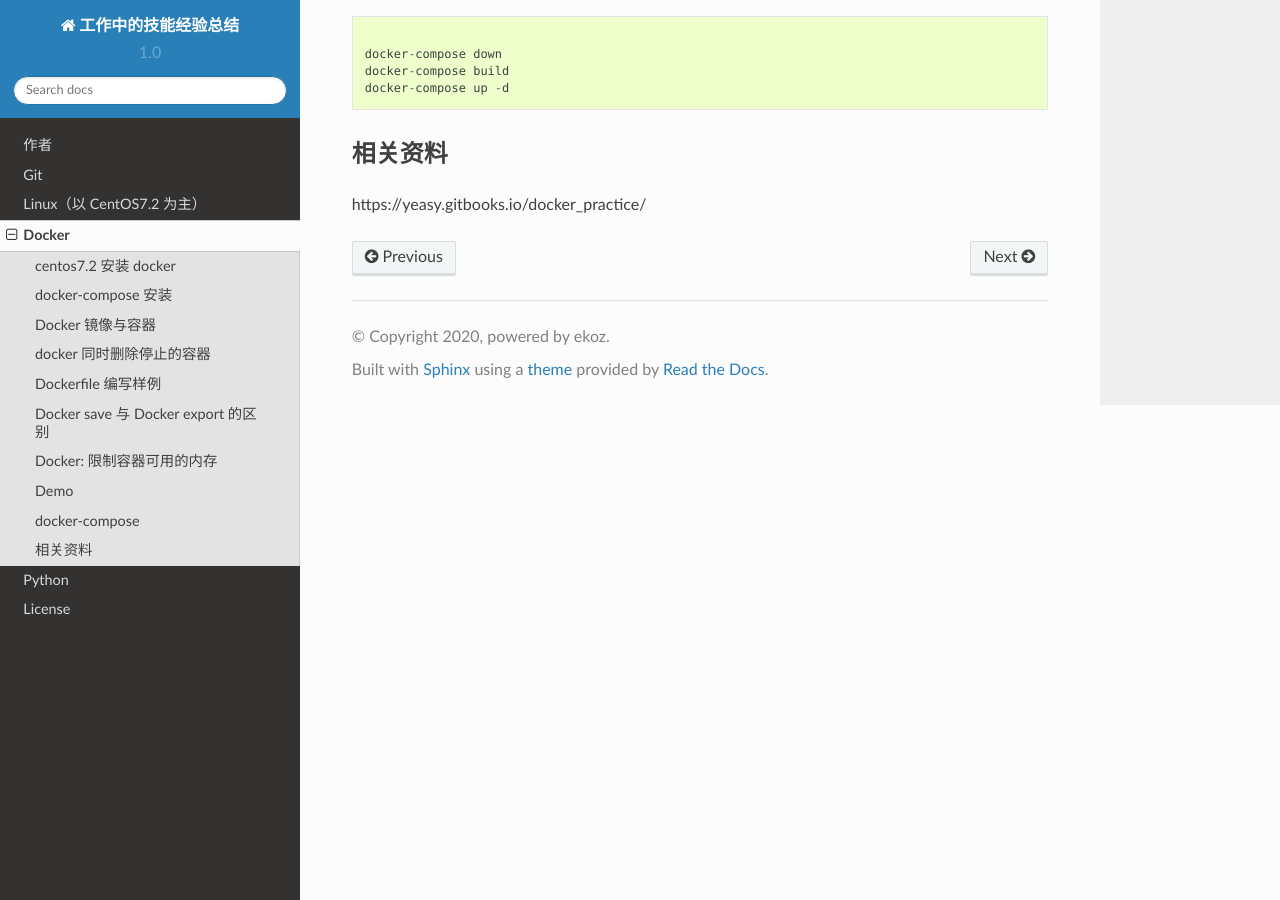
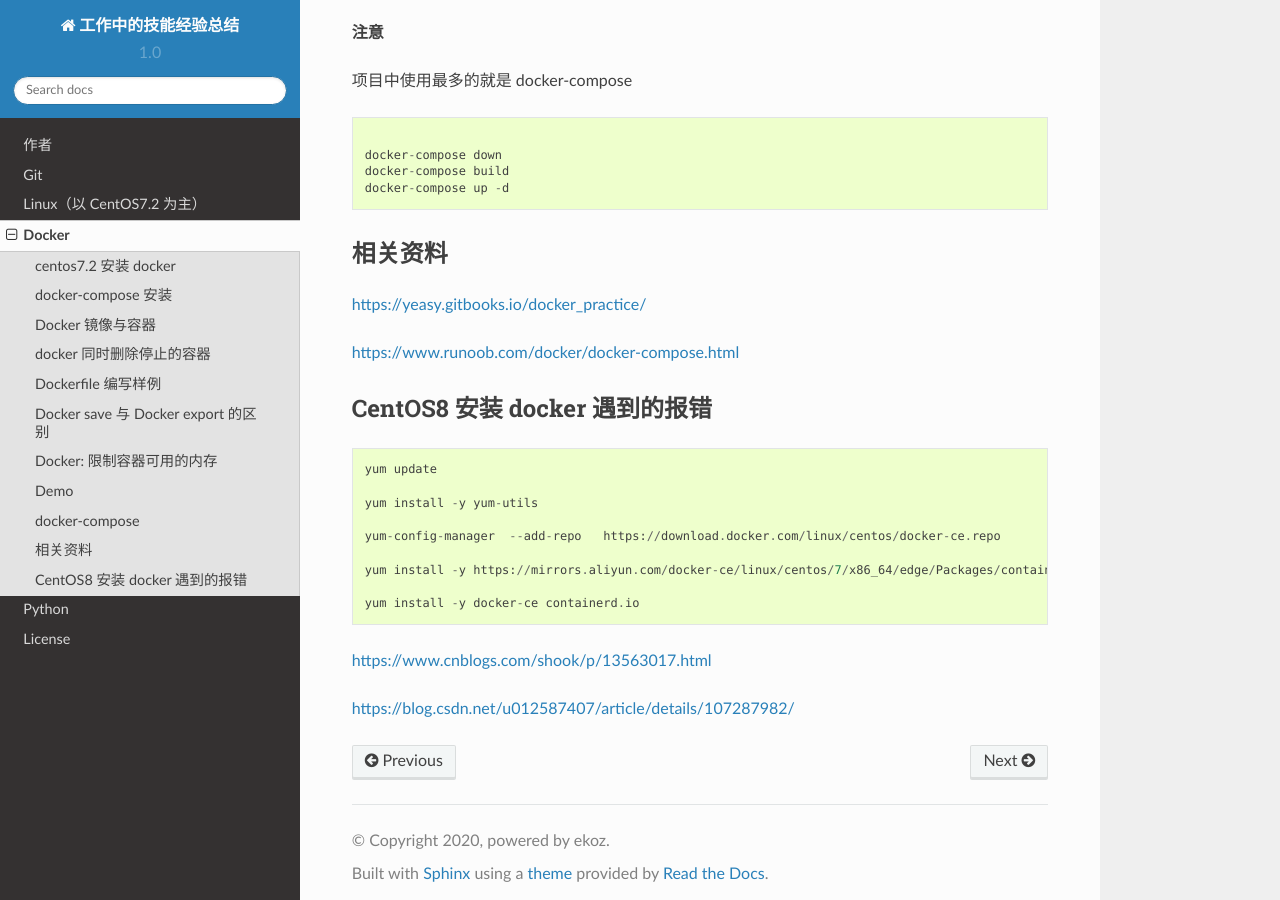
Before and after one commit to ekoz/skill-summary, a Sphinx documentation site: the page built from docs/docker.md, in a window 1280 px wide and 900 px high, scrolled down 3066 px. Built offline with Sphinx 7.4.7 and the Read the Docs theme 2.0.0, drawn with Linux system fonts in a browser that asks for light colours; some of the changed text lies outside the part shown.

Commit message:
feat: add docker-compose scripts & install docker with centos8

````diff
--- a/docs/docker.md
+++ b/docs/docker.md
@@ -6,7 +6,7 @@
   yum install docker
 ```
 
-https://www.jianshu.com/p/232bc2c1e95d
+[https://www.jianshu.com/p/232bc2c1e95d](https://www.jianshu.com/p/232bc2c1e95d)
 
 在 docker 里禁用 selinux
 
@@ -15,7 +15,7 @@
 --selinux-enabled=false
 ```
 
-https://www.cnblogs.com/hongdada/p/8886893.html
+[https://www.cnblogs.com/hongdada/p/8886893.html](https://www.cnblogs.com/hongdada/p/8886893.html)
 
 centos7 安装 docker 并设置开机启动
 
@@ -23,7 +23,7 @@
 systemctl enable docker
 ```
 
-https://www.cnblogs.com/rwxwsblog/p/5436445.html
+[https://www.cnblogs.com/rwxwsblog/p/5436445.html](https://www.cnblogs.com/rwxwsblog/p/5436445.html)
 
 docker 启动，重启，关闭命令
 
@@ -31,11 +31,17 @@
 sudo service docker start
 ```
 
-https://blog.csdn.net/EasternUnbeaten/article/details/80463837
+[https://blog.csdn.net/EasternUnbeaten/article/details/80463837](https://blog.csdn.net/EasternUnbeaten/article/details/80463837)
 
 ## docker-compose 安装
 
-https://github.com/docker/compose/releases
+[https://github.com/docker/compose/releases](https://github.com/docker/compose/releases)
+
+```
+curl -L https://github.com/docker/compose/releases/download/1.25.4/docker-compose-`uname -s`-`uname -m` -o /usr/local/bin/docker-compose
+
+chmod +x /usr/local/bin/docker-compose
+```
 
 ## Docker 镜像与容器
 
@@ -93,7 +99,7 @@
 
 Docker 容器内安装 ifconfig netstat ping vim 等测试工具的方法
 
-https://blog.csdn.net/weixin_42350212/article/details/84973320
+[https://blog.csdn.net/weixin_42350212/article/details/84973320](https://blog.csdn.net/weixin_42350212/article/details/84973320)
 
 ```
 apt-get install iputils-ping
@@ -109,7 +115,7 @@
 
 ## Dockerfile 编写样例
 
-https://github.com/ekoz/docker-kbase/blob/master/Dockerfile
+[https://github.com/ekoz/docker-kbase/blob/master/Dockerfile](https://github.com/ekoz/docker-kbase/blob/master/Dockerfile)
 
 ## Docker save 与 Docker export 的区别
 
@@ -146,4 +152,24 @@
 
 ## 相关资料
 
-https://yeasy.gitbooks.io/docker_practice/
+[https://yeasy.gitbooks.io/docker_practice/](https://yeasy.gitbooks.io/docker_practice/)
+
+[https://www.runoob.com/docker/docker-compose.html](https://www.runoob.com/docker/docker-compose.html)
+
+## CentOS8 安装 docker 遇到的报错
+
+```
+yum update
+
+yum install -y yum-utils
+
+yum-config-manager  --add-repo   https://download.docker.com/linux/centos/docker-ce.repo
+
+yum install -y https://mirrors.aliyun.com/docker-ce/linux/centos/7/x86_64/edge/Packages/containerd.io-1.2.6-3.3.el7.x86_64.rpm
+
+yum install -y docker-ce containerd.io
+```
+
+[https://www.cnblogs.com/shook/p/13563017.html](https://www.cnblogs.com/shook/p/13563017.html)
+
+[https://blog.csdn.net/u012587407/article/details/107287982/](https://blog.csdn.net/u012587407/article/details/107287982/)
````
